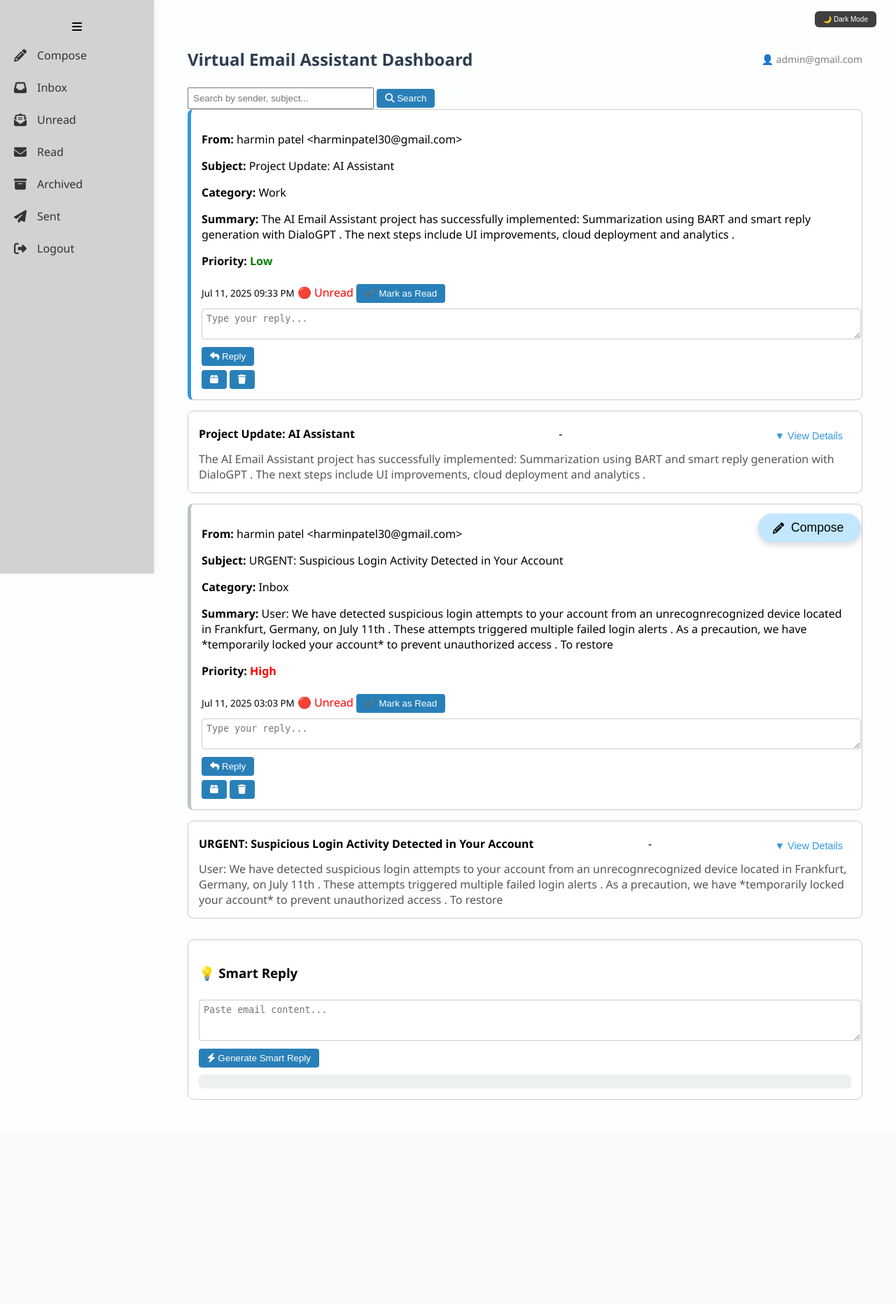
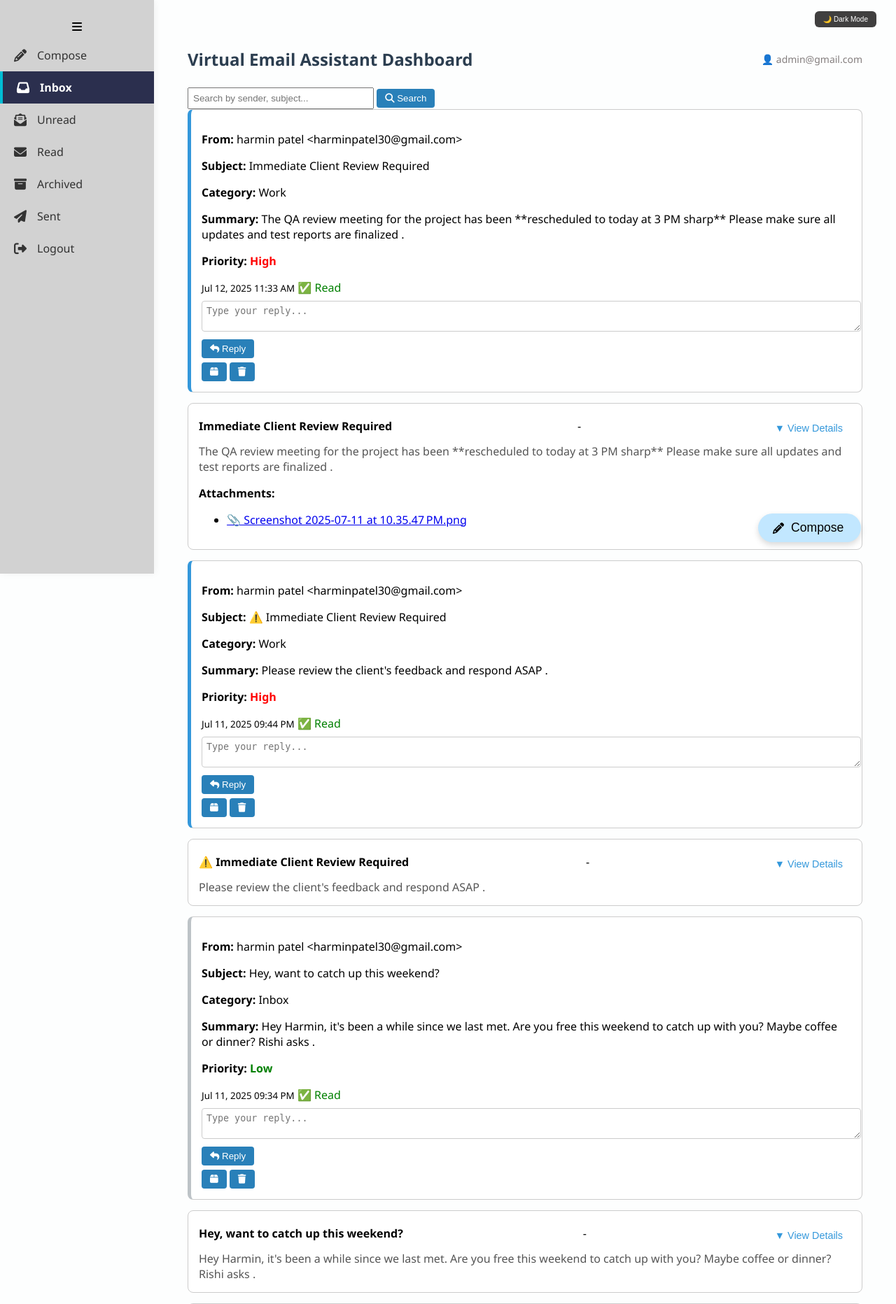
Before and after one commit to Harmin30/Virtual-AI-Email-Assistant, a Flask app: page / in a window 1280 px wide. Shown: the top 1864 px of the page at 70% size. Before the commit the page ends 1572 px from the top, so only its background shows below. Run offline with Flask 3, Linux system fonts and the light colour scheme; a user stored in the database is signed in; data comes from the database, SQL or seed files in the repository; both versions use the stored data as it was after the commit; data that the repository does not hold is empty.

Commit message:
first commit

```diff
--- a/app.py
+++ b/app.py
@@ -88,7 +88,7 @@ def download_attachment(filename):
 def sent():
     session = Session()
     sent_emails = session.query(SentEmail).order_by(SentEmail.sent_at.desc()).all()
-    return render_template("sent.html", sent_emails=sent_emails)
+    return render_template("sent.html", sent_emails=sent_emails,active_page='sent')
 
 
 UPLOAD_FOLDER = os.path.join('static', 'attachments')
@@ -165,7 +165,7 @@ def compose():
 
         return redirect(url_for('dashboard'))
 
-    return render_template('compose.html')
+    return render_template('compose.html',active_page='compose')
 
 
 @app.route('/register', methods=['GET', 'POST'])
@@ -258,7 +258,7 @@ def send_reset_email(to_email, link):
 @app.route('/')
 @login_required
 def dashboard():
-    filter_type = request.args.get('filter', 'unread')
+    filter_type = request.args.get('filter', 'inbox')  # ✅ Default is inbox
     query = request.args.get('query', '').lower()
     session = Session()
 
@@ -266,22 +266,18 @@ def dashboard():
         emails = fetch_emails(EMAIL, APP_PASSWORD)
     except Exception as e:
         print(f"❌ Error fetching emails: {e}")
-        emails = []  # fallback so for-loop won't crash
+        emails = []
 
-    # Now continue processing emails safely
     for e in emails:
         if not e['subject']:
             e['subject'] = "(No Subject)"
-    # emails = fetch_emails(EMAIL, APP_PASSWORD)
 
-    # Deduplication based on subject, timestamp, and sender
     existing_emails = {
         (e.subject, e.timestamp, e.sender)
         for e in session.query(EmailStatus.subject, EmailStatus.timestamp, EmailStatus.sender).all()
     }
 
     for e in emails:
-        # Handle empty subject
         if not e['subject']:
             e['subject'] = "(No Subject)"
 
@@ -304,7 +300,7 @@ def dashboard():
             session.add(new_email)
             session.commit()
 
-    # Query filtered emails
+    # 📬 Filter logic
     emails_query = session.query(EmailStatus).filter_by(archived=False)
     if filter_type == 'archived':
         emails_query = session.query(EmailStatus).filter_by(archived=True)
@@ -314,28 +310,49 @@ def dashboard():
         emails_query = emails_query.filter_by(read=True)
 
     emails = emails_query.order_by(EmailStatus.timestamp.desc()).all()
-    session.expunge_all()  # Detach all objects safely with data loaded
-    session.close()
 
-    # Apply search query
+    # 🔍 Search logic
     if query:
         emails = [
             e for e in emails
             if query in e.sender.lower() or query in e.subject.lower() or query in e.classification.lower()
         ]
 
-    # Generate smart replies
+    # 💡 Smart reply generation
     for e in emails:
         if not e.smart_reply:
             if len(e.summary.split()) > 5 and e.classification.lower() != "spam":
                 e.smart_reply = generate_smart_reply(f"{e.subject} {e.summary}")
             else:
-                 e.smart_reply = "(No smart reply)"
-    # Optional: If summary is too short or empty, skip generating
+                e.smart_reply = "(No smart reply)"
 
     session.commit()
+
+    # 🟦 Active page logic
+    if filter_type == 'unread':
+        active_page = 'unread'
+    elif filter_type == 'read':
+        active_page = 'read'
+    elif filter_type == 'archived':
+        active_page = 'archived'
+    else:
+        active_page = 'inbox'
+
+    # ⛔ DO NOT close session yet
+    response = render_template(
+        'dashboard.html',
+        emails=emails,
+        query=query,
+        filter_mode=filter_type,
+        active_page=active_page
+    )
+
+    # ✅ Now safe to close
+    session.expunge_all()
     session.close()
-    return render_template('dashboard.html', emails=emails, query=query, filter_mode=filter_type)
+
+    return response
+
 
 
 @app.route('/reply', methods=['POST'])
--- a/static/style.css
+++ b/static/style.css
@@ -1002,3 +1002,11 @@ body.dark-mode .close-btn:hover {
   border-top: 1px solid #ccc;
   display: none;
 }
+
+
+.sidebar-btn.active {
+    background-color: #2b2f4e;   /* Example highlight background */
+    color: #ffffff;              /* Highlight text color */
+    font-weight: bold;
+    border-left: 4px solid #00bcd4;
+}
--- a/templates/dashboard.html
+++ b/templates/dashboard.html
@@ -14,19 +14,41 @@
         <div class="toggle-sidebar" onclick="toggleSidebar()">
             <i class="fas fa-bars"></i>
         </div>
-        <a href="{{ url_for('compose') }}" class="sidebar-btn" title="Compose"><i
-                class="fas fa-pencil-alt"></i><span>Compose</span></a>
-        <a href="/" class="sidebar-btn" title="Inbox"><i class="fas fa-inbox"></i><span>Inbox</span></a>
-        <a href="/?filter=unread" class="sidebar-btn" title="Unread"><i
-                class="fas fa-envelope-open-text"></i><span>Unread</span></a>
-        <a href="/?filter=read" class="sidebar-btn" title="Read"><i class="fas fa-envelope"></i><span>Read</span></a>
-        <a href="/?filter=archived" class="sidebar-btn" title="Archived"><i
-                class="fas fa-archive"></i><span>Archived</span></a>
-        <a href="{{ url_for('sent') }}" class="sidebar-btn" title="Sent"><i
-                class="fas fa-paper-plane"></i><span>Sent</span></a>
-        <a href="{{ url_for('logout') }}" class="sidebar-btn logout" title="Logout"><i
-                class="fas fa-sign-out-alt"></i><span>Logout</span></a>
+
+        <a href="{{ url_for('compose') }}" class="sidebar-btn {% if active_page == 'compose' %}active{% endif %}"
+            title="Compose">
+            <i class="fas fa-pencil-alt"></i><span>Compose</span>
+        </a>
+
+        <a href="{{ url_for('dashboard') }}" class="sidebar-btn {% if active_page == 'inbox' %}active{% endif %}"
+            title="Inbox">
+            <i class="fas fa-inbox"></i><span>Inbox</span>
+        </a>
+
+
+        <a href="/?filter=unread" class="sidebar-btn {% if active_page == 'unread' %}active{% endif %}" title="Unread">
+            <i class="fas fa-envelope-open-text"></i><span>Unread</span>
+        </a>
+
+        <a href="/?filter=read" class="sidebar-btn {% if active_page == 'read' %}active{% endif %}" title="Read">
+            <i class="fas fa-envelope"></i><span>Read</span>
+        </a>
+
+        <a href="/?filter=archived" class="sidebar-btn {% if active_page == 'archived' %}active{% endif %}"
+            title="Archived">
+            <i class="fas fa-archive"></i><span>Archived</span>
+        </a>
+
+        <a href="{{ url_for('sent') }}" class="sidebar-btn {% if active_page == 'sent' %}active{% endif %}"
+            title="Sent">
+            <i class="fas fa-paper-plane"></i><span>Sent</span>
+        </a>
+
+        <a href="{{ url_for('logout') }}" class="sidebar-btn logout" title="Logout">
+            <i class="fas fa-sign-out-alt"></i><span>Logout</span>
+        </a>
     </div>
+
 
     <div class="main-content">
         <div class="top-bar">
@@ -234,36 +256,6 @@
             });
         }
     </script>
-<!-- DELETE DETAILS JS
- <script>
-  function deleteEmail(emailId, btn) {
-    if (!confirm("Are you sure you want to delete this email?")) return;
-
-    fetch(`/delete_email/${emailId}`, {
-      method: "POST"
-    })
-    .then(response => {
-      if (response.ok) {
-        // Remove the entire email container (row or div)
-        const emailRow = btn.closest("tr");
-        if (emailRow) {
-          emailRow.remove();
-        } else {
-          const emailContainer = btn.closest(".email");
-          if (emailContainer) {
-            emailContainer.remove();
-          }
-        }
-      } else {
-        alert("Failed to delete the email.");
-      }
-    })
-    .catch(error => {
-      console.error("Error:", error);
-      alert("An error occurred while deleting the email.");
-    });
-  }
-</script> -->
 
 </body>
 
```
Also changed, not shown: tempCodeRunnerFile.py (+11 -2 lines), templates/compose.html (+33 -14 lines), templates/sent.html (+32 -7 lines), emails.db.
